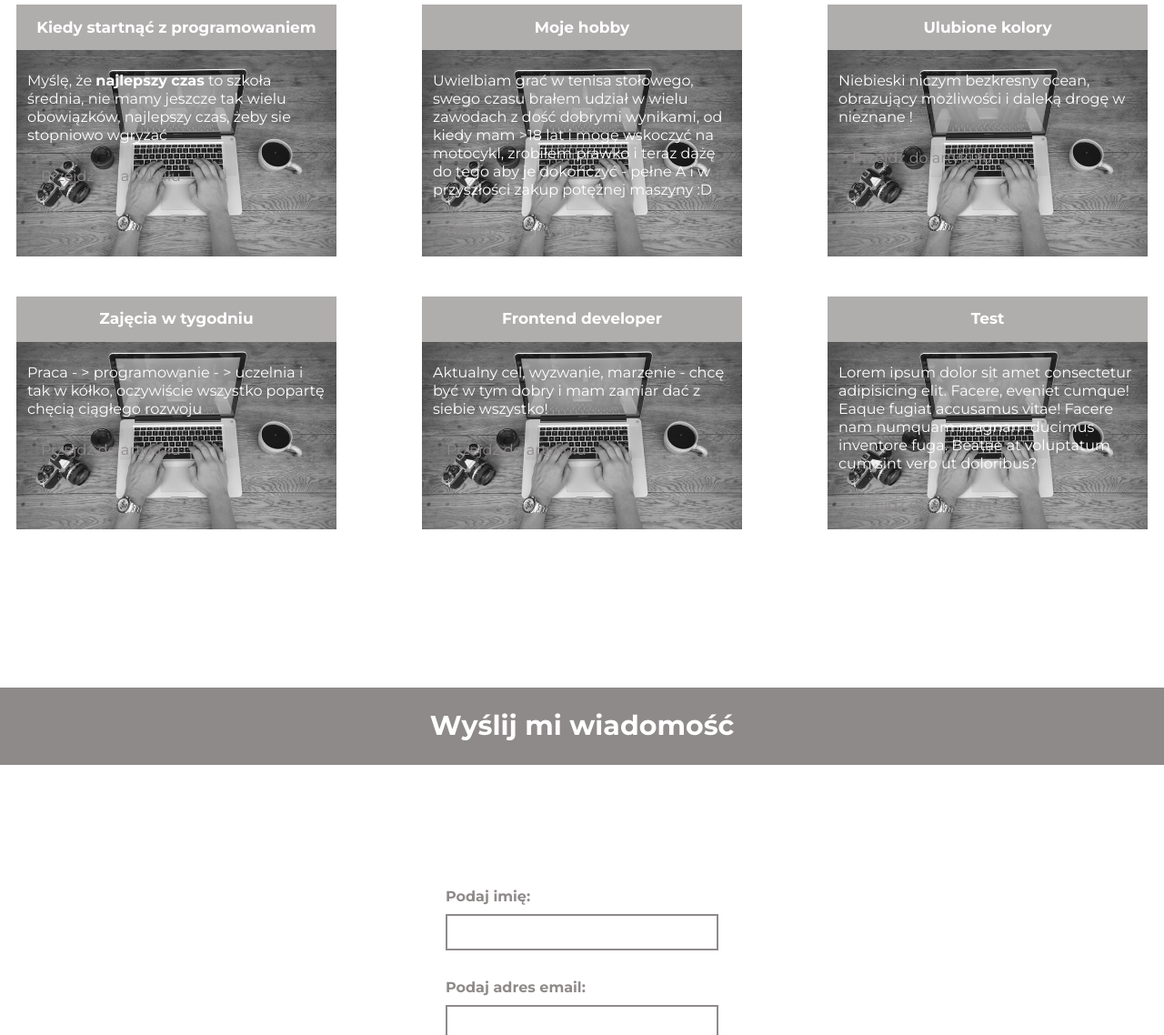
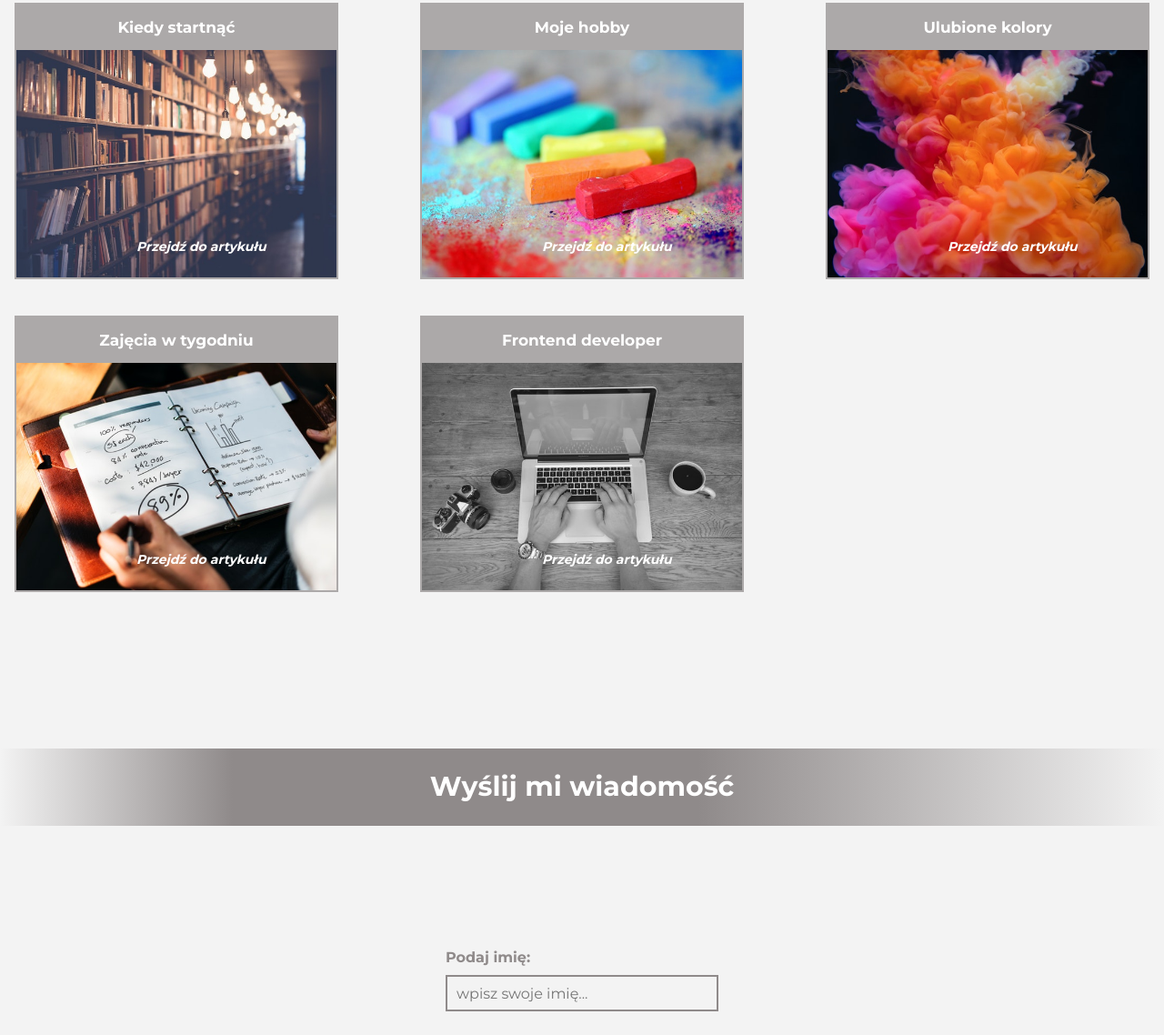
Before and after one commit to sasinskil/homepage-gulp, a website built with webpack: page src/content/index.html in a window 1280 px wide. Shown: the part 1618-2756 px from the top of the page at 91% size. Built offline with nearby package versions, Linux system fonts and the light colour scheme; files whose address does not match are found by name.

Commit message:
profile-image & stylization

```diff
--- a/src/content/index.html
+++ b/src/content/index.html
@@ -23,7 +23,7 @@
     </header>
     <section class="person" id="top">
         <h1 class="person__title">Łukasz Sasiński - Strona domowa</h1>
-        <span class="person__citation"><em class="person__citation--em">Why so serious!?</em></span>
+        <span class="person__citation"><em class="person__citation--em">Why so serious !?</em></span>
         <a class="person__button" href="#about">O mnie</a>
     </section>
     <main class="main">
@@ -31,11 +31,11 @@
             <h2 class="about__title">O mnie</h2>
             <div class="about__box">
                 <section class="about__who who">
-                    <h3 class="who__title who__title--js"></h3>
+                    <h3 class="who__title who__title--js">Kim jest</h3>
                     <div class="who__drawn-arrow"></div>
                 </section>
                 <section class="about__info info">
-                    <h3 class="info__title"><img class="info__image" src="../assets/images/me.jpg"
+                    <h3 class="info__title"><img class="info__image" src="../assets/images/profile-photo.png"
                             alt="Zdjęcie profilowe Łukasza."></h3>
                     <p class="info__paragraph">Aktualnie na co dzień młodszy programista języka programowania java w
                         firmie <strong>SKG
@@ -49,60 +49,32 @@
             <h2 class="trivia__title">Ciekawostki</h2>
             <div class="grid">
                 <section class="section">
-                    <h3 class="section__title">Kiedy startnąć z programowaniem</h3>
-                    <div class="section__content">
-                        <p class="section__paragraph">Myślę, że <strong>najlepszy czas</strong> to szkoła średnia, nie
-                            mamy jeszcze tak wielu
-                            obowiązków, najlepszy czas, żeby sie stopniowo wgryzać</p>
+                    <h3 class="section__title">Kiedy startnąć</h3>
+                    <div class="section__content section__content--begin">
                         <a class="section__link" href="">Przejdź do artykułu</a>
                     </div>
                 </section>
                 <section class="section">
                     <h3 class="section__title">Moje hobby</h3>
-                    <div class="section__content">
-                        <p class="section__paragraph">Uwielbiam grać w tenisa stołowego, swego czasu brałem udział w
-                            wielu zawodach z dość dobrymi
-                            wynikami, od kiedy mam >18 lat i mogę wskoczyć na motocykl, zrobiłem prawko i teraz dążę do
-                            tego
-                            aby je dokończyć - pełne A i w przyszłości zakup potężnej maszyny :D</p>
+                    <div class="section__content section__content--hobbies">
                         <a class="section__link" href="">Przejdź do artykułu</a>
                     </div>
                 </section>
                 <section class="section">
                     <h3 class="section__title">Ulubione kolory</h3>
-                    <div class="section__content">
-                        <p class="section__paragraph">Niebieski niczym bezkresny ocean, obrazujący możliwości i daleką
-                            drogę
-                            w nieznane !</p>
+                    <div class="section__content section__content--colors">
                         <a class="section__link" href="">Przejdź do artykułu</a>
                     </div>
                 </section>
                 <section class="section">
                     <h3 class="section__title">Zajęcia w tygodniu</h3>
-                    <div class="section__content">
-                        <p class="section__paragraph">Praca - > programowanie - > uczelnia i tak w kółko, oczywiście
-                            wszystko popartę chęcią ciągłego
-                            rozwoju</p>
+                    <div class="section__content section__content--activities">
                         <a class="section__link" href="">Przejdź do artykułu</a>
                     </div>
                 </section>
                 <section class="section">
                     <h3 class="section__title">Frontend developer</h3>
-                    <div class="section__content">
-                        <p class="section__paragraph">Aktualny cel, wyzwanie, marzenie - chcę być w tym dobry i mam
-                            zamiar
-                            dać z siebie wszystko! </p>
-                        <a class="section__link" href="">Przejdź do artykułu</a>
-                    </div>
-                </section>
-                <section class="section">
-                    <h3 class="section__title"> Test</h3>
-                    <div class="section__content">
-                        <p class="section__paragraph">Lorem ipsum dolor sit amet consectetur adipisicing elit. Facere,
-                            eveniet cumque! Eaque fugiat
-                            accusamus vitae! Facere nam numquam magnam ducimus inventore fuga. Beatae at voluptatum cum
-                            sint
-                            vero ut doloribus?</p>
+                    <div class="section__content section__content--developer">
                         <a class="section__link" href="">Przejdź do artykułu</a>
                     </div>
                 </section>
@@ -114,19 +86,19 @@
                 <p>
                     <label class="contact__form--label-name" for="name">Podaj imię:<br>
                         <input class="contact__form--input-name contact__form--input-name-js" id="name" name="name"
-                            type="text">
+                            type="text" placeholder="wpisz swoje imię...">
                     </label>
                 </p>
                 <p>
                     <label class="contact__form--label-email" for="email">Podaj adres email:<br>
                         <input class="contact__form--input-email contact__form--input-email-js" id="email" name="email"
-                            type="email">
+                            type="email" placeholder="wpisz swój adres email...">
                     </label>
                 </p>
                 <p>
                     <label class="contact__form--label-message" for="message">Twoja wiadomość<br>
                         <textarea class="contact__form--input-message contact__form--input-message-js" name="message"
-                            id="message"></textarea>
+                            id="message" placeholder="Twoja wiadomość..."></textarea>
                     </label>
                 </p>
                 <button class="contact__form--button contact__form--button-js" type="submit">Wyślij</button>
--- a/src/scss/main.scss
+++ b/src/scss/main.scss
@@ -16,6 +16,7 @@ html {
 body {
   font-family: "Montserrat", sans-serif;
   min-height: 100vh;
+  background-color: rgba(143, 138, 138, 0.1);
 }
 
 @keyframes moveRight {
@@ -290,8 +291,9 @@ body {
     background: none;
     &__image {
       width: 200px;
-      height: 200px;
-      border-radius: 50%;
+      height: 230px;
+      border-top-left-radius: 10%;
+      border-bottom-right-radius: 10%;
     }
 
     &__paragraph {
@@ -349,11 +351,11 @@ body {
   .section {
     display: grid;
     grid-template-rows: 50px 1fr;
-    border: 2px solid #fff;
+    border: 2px solid rgba(143, 138, 138, 0.7);
     transition: transform 0.4s;
 
     &:hover {
-      transform: scale(1.1);
+      transform: scale(0.9);
     }
 
     &__title {
@@ -369,25 +371,56 @@ body {
 
     &__content {
       color: #fff;
-      background: url("../assets/images/programming.jpg");
-      background-size: cover;
-      background-position: center center;
-      background-repeat: no-repeat;
       padding: 8px 12px;
       display: flex;
       flex-direction: column;
       justify-content: flex-start;
       align-items: flex-start;
-    }
+      min-height: 250px;
 
-    &__paragraph {
-      line-height: 20px;
+      &--begin {
+        background: url("../assets/images/learningCode.jpg");
+        background-size: cover;
+        background-position: center center;
+        background-repeat: no-repeat;
+      }
+
+      &--hobbies {
+        background: url("../assets/images/hobbies.jpg");
+        background-size: cover;
+        background-position: center center;
+        background-repeat: no-repeat;
+      }
+
+      &--colors {
+        background: url("../assets/images/colors.jpg");
+        background-size: cover;
+        background-position: center center;
+        background-repeat: no-repeat;
+      }
+
+      &--activities {
+        background: url("../assets/images/activities.jpg");
+        background-size: cover;
+        background-position: center center;
+        background-repeat: no-repeat;
+      }
+
+      &--developer {
+        background: url("../assets/images/programming.jpg");
+        background-size: cover;
+        background-position: center center;
+        background-repeat: no-repeat;
+      }
     }
 
     &__link {
       text-decoration: none;
-      color: rgb(143, 138, 138);
-      padding: 10px 15px;
+      margin: 200px 0 0 120px;
+      font-weight: bold;
+      color: #fff;
+      font-size: 14px;
+      font-style: italic;
     }
   }
 }
@@ -402,7 +435,13 @@ body {
   &__title {
     text-align: center;
     width: 100%;
-    background: #8f8a8a;
+    background-image: linear-gradient(
+      -90deg,
+      rgba(14, 30, 37, 0) 0,
+      #8f8a8a 40%,
+      #8f8a8a 80%,
+      rgba(14, 30, 37, 0) 100%
+    );
     color: #fff;
     font-size: 30px;
     padding: 25px 0;
@@ -466,6 +505,7 @@ body {
       padding: 12px 45px;
       background: none;
       border: none;
+      font-weight: bold;
       color: #8f8a8a;
       border-bottom: 2px solid #8f8a8a;
       border-right: 2px solid #8f8a8a;
@@ -548,6 +588,7 @@ body {
   }
 
   &__info {
+    padding: 0 10px;
     &::before {
       content: "";
       margin: 0 auto 60px auto;
@@ -616,5 +657,9 @@ body {
         animation: moveDown 1s infinite;
       }
     }
+
+    &__box {
+      flex-direction: column;
+    }
   }
 }
```
Also changed, not shown: src/js/main.js (+38 -40 lines), dist/css/main.css, dist/index.html, dist/js/main.js, src/assets/images/profile-photo.png (added), 1 other file.
